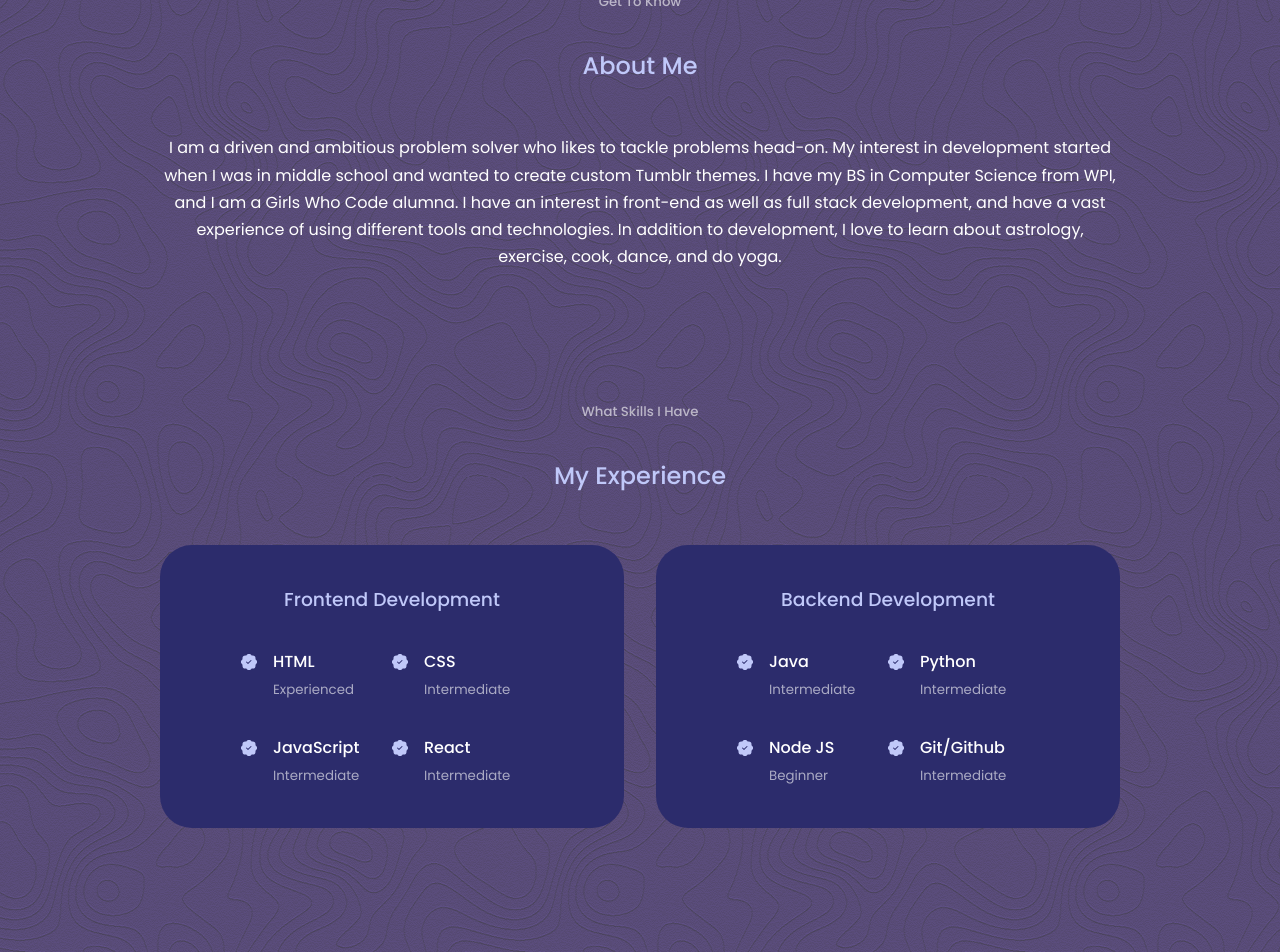
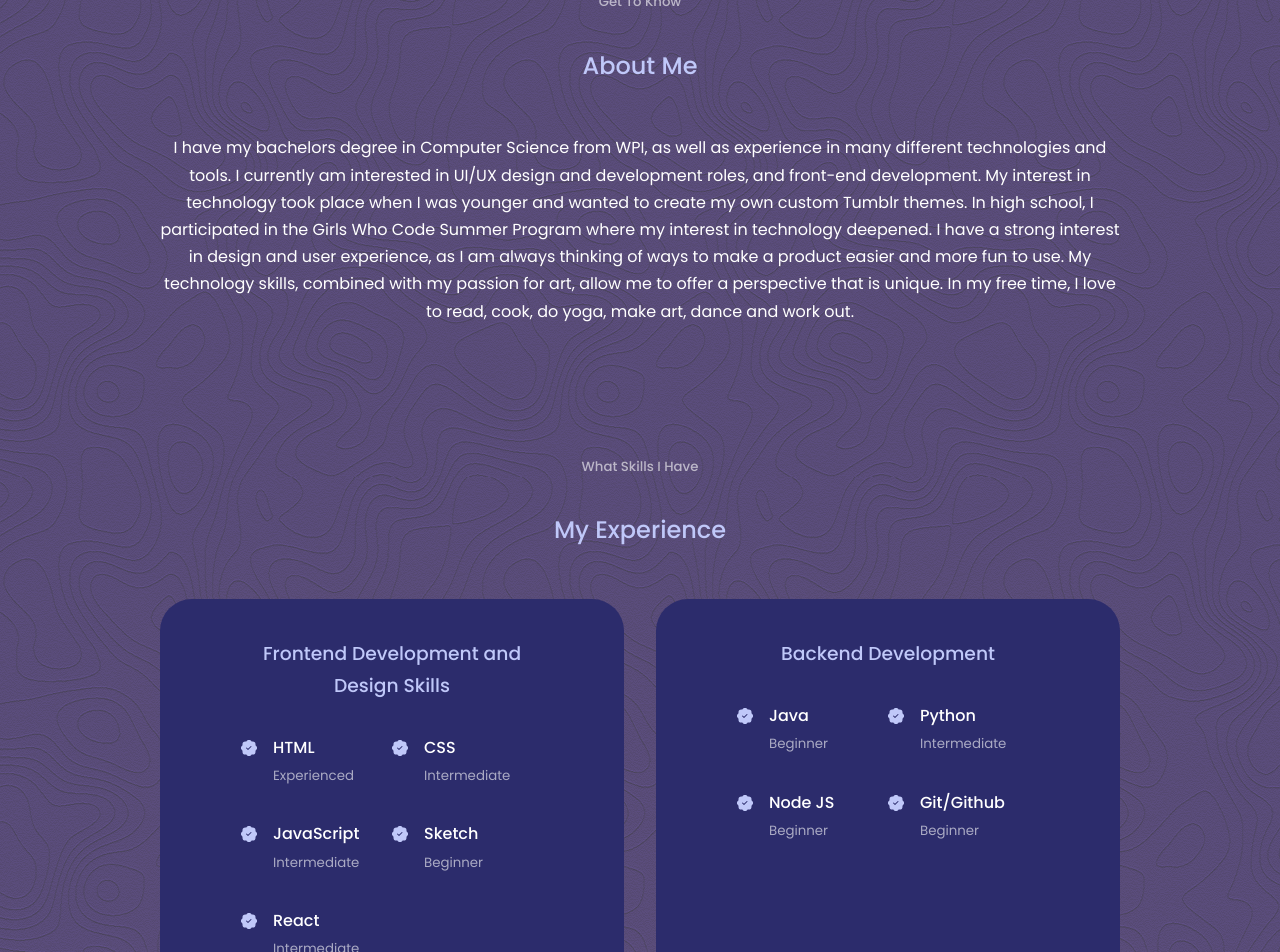
Before and after one commit to danyabaron/danyabaron.github.io, a React (Create React App) app: page / in a window 1280 px wide. Shown: the part 1020-1972 px from the top of the page. Built offline with nearby package versions, Linux system fonts and the light colour scheme.

Commit message:
changed resume and bio

```diff
--- a/src/components/about/About.jsx
+++ b/src/components/about/About.jsx
@@ -18,11 +18,11 @@ const about = () => {
 
 
                     <p>
-                    I am a driven and ambitious problem solver who likes to tackle problems head-on. My interest
-                in development started when I was in middle school and wanted to create custom Tumblr themes. I have my BS in Computer
-                Science from WPI, and I am a Girls Who Code alumna. I have an interest in front-end as well as full stack development,
-                and have a vast experience of using different tools and technologies. In addition to development, I love to learn about astrology, exercise, cook, dance, and
-                do yoga.
+                        I have my bachelors degree in Computer Science from WPI, as well as experience in many different technologies and tools. I currently am interested in UI/UX design and development roles,
+                        and front-end development. My interest in technology took place when I was younger and wanted to create my own custom Tumblr themes. In high school, I participated in the Girls Who Code
+                        Summer Program where my interest in technology deepened. I have a strong interest in design and user experience, as I am always thinking of ways to make a product easier and more fun to use. My technology skills, combined with
+                        my passion for art, allow me to offer a perspective that is unique.
+                        In my free time, I love to read, cook, do yoga, make art, dance and work out.
                     </p>
 
 
--- a/src/components/experience/Experience.jsx
+++ b/src/components/experience/Experience.jsx
@@ -17,7 +17,7 @@ const Experience = () => {
                     <Fade top>
                     {/* Front end Section */}
                     <div className="experience_frontend">
-                        <h3>Frontend Development</h3>
+                        <h3>Frontend Development and Design Skills</h3>
                         <div className="experience_content">
                             {/* used article to keep content independent and contained for easier styling */}
                             <article className="experience_details">
@@ -50,6 +50,15 @@ const Experience = () => {
                             <article className="experience_details">
                                 <BsPatchCheckFill className="experience_details-icon"/>
                                 <div>
+                                    <h4>Sketch</h4>
+                                    <small className="text-light">Beginner</small>
+                                </div>
+
+                            </article>
+
+                            <article className="experience_details">
+                                <BsPatchCheckFill className="experience_details-icon"/>
+                                <div>
                                     <h4>React</h4>
                                     <small className="text-light">Intermediate</small>
                                 </div>
@@ -69,7 +78,7 @@ const Experience = () => {
                                 <BsPatchCheckFill className="experience_details-icon"/>
                                 <div>
                                     <h4>Java</h4>
-                                    <small className="text-light">Intermediate</small>
+                                    <small className="text-light">Beginner</small>
                                 </div>
 
                             </article>
@@ -94,7 +103,7 @@ const Experience = () => {
                                 <BsPatchCheckFill className="experience_details-icon"/>
                                 <div>
                                     <h4>Git/Github</h4>
-                                    <small className="text-light">Intermediate</small>
+                                    <small className="text-light">Beginner</small>
                                 </div>
                             </article>
                         </div>
--- a/src/components/header/CTA.jsx
+++ b/src/components/header/CTA.jsx
@@ -1,5 +1,5 @@
 import React from 'react'
-import Resume from '../../assets/Resume.pdf'
+import Resume from '../../assets/Danya_Baron_Resume.pdf'
 
 
  // call to action component for buttons in header
--- a/src/components/header/Header.jsx
+++ b/src/components/header/Header.jsx
@@ -17,7 +17,7 @@ const Header = () => {
                     <Zoom>
                     <h5>Hello I'm</h5>
                     <h1>Danya  Baron</h1>
-                    <h5 className="text-light">Fullstack Developer</h5>
+                    <h5 className="text-light">Aspiring Designer and Developer</h5>
                     <CTA />
 
                     </Zoom>
--- a/src/index.css
+++ b/src/index.css
@@ -135,7 +135,7 @@ img {
 
     }
 
-    section{
+    section {
         margin-top: 6rem;
 
     }
```
Also changed, not shown: public/index.html (renamed from index.html), 2 other files (tests, documents, lock files or other folders).
